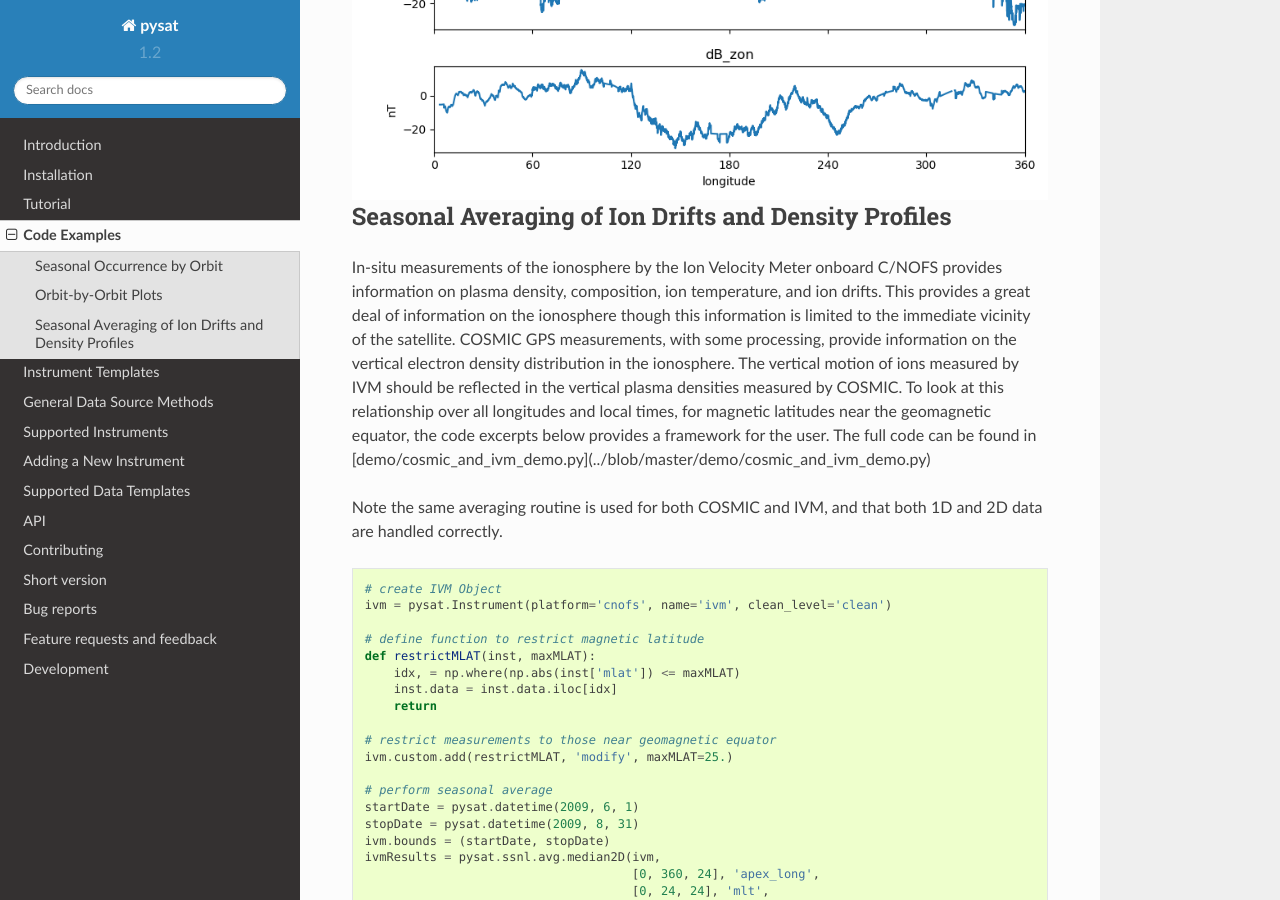
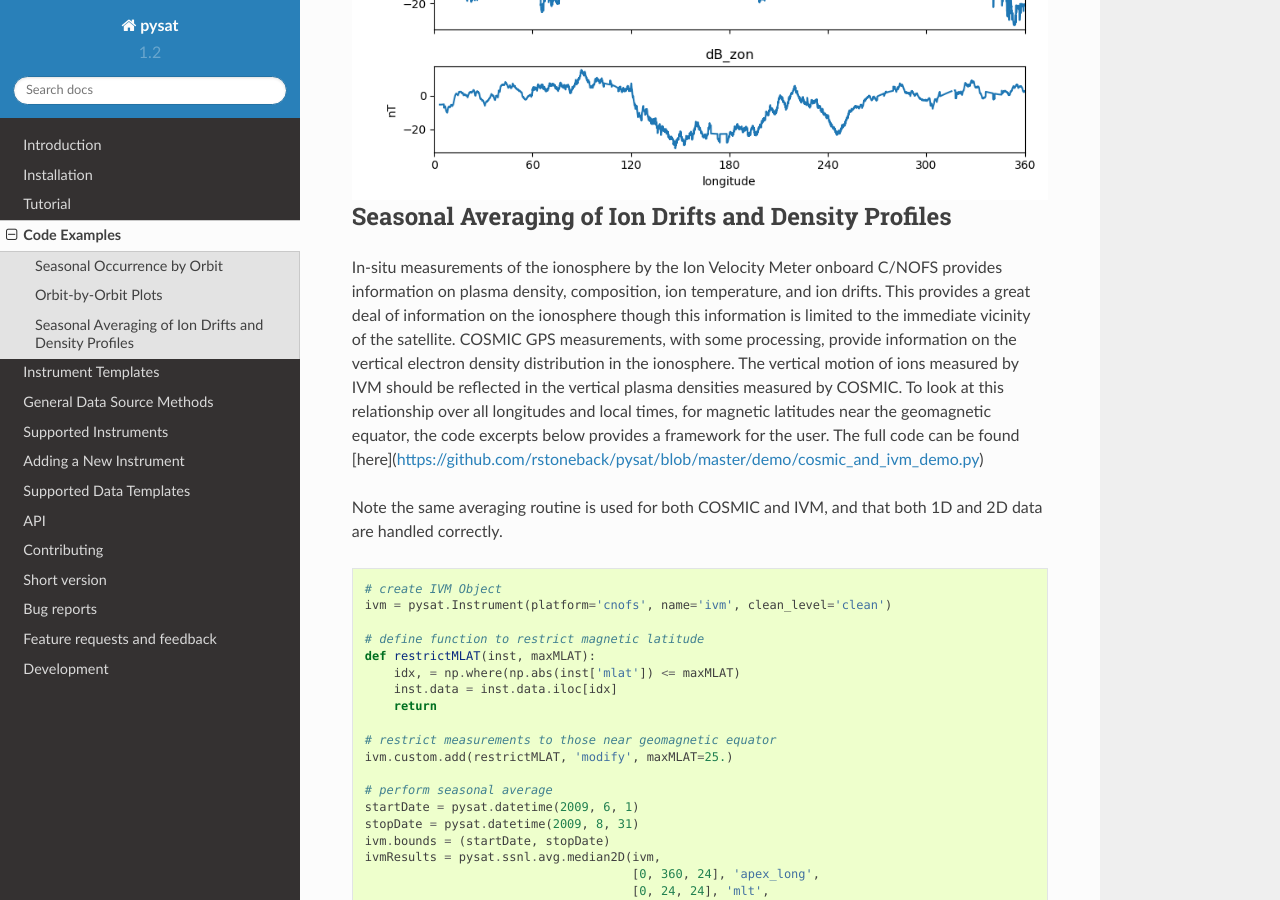
Before and after one commit to pysat/pysat, a Sphinx documentation site: the page built from docs/examples.rst, in a window 1280 px wide and 900 px high, scrolled down 4606 px. Built offline with Sphinx 7.4.7 and the Read the Docs theme 2.0.0, drawn with Linux system fonts in a browser that asks for light colours; formulas are drawn with MathJax 3.

Commit message:
fix link format

```diff
--- a/docs/examples.rst
+++ b/docs/examples.rst
@@ -173,7 +173,7 @@ Sample Output (first orbit only)
 Seasonal Averaging of Ion Drifts and Density Profiles
 -----------------------------------------------------
 
-In-situ measurements of the ionosphere by the Ion Velocity Meter onboard C/NOFS provides information on plasma density, composition, ion temperature, and ion drifts. This provides a great deal of information on the ionosphere though this information is limited to the immediate vicinity of the satellite. COSMIC GPS measurements, with some processing, provide information on the vertical electron density distribution in the ionosphere. The vertical motion of ions measured by IVM should be reflected in the vertical plasma densities measured by COSMIC. To look at this relationship over all longitudes and local times, for magnetic latitudes near the geomagnetic equator, the code excerpts below provides a framework for the user.  The full code can be found in [demo/cosmic_and_ivm_demo.py](../blob/master/demo/cosmic_and_ivm_demo.py)
+In-situ measurements of the ionosphere by the Ion Velocity Meter onboard C/NOFS provides information on plasma density, composition, ion temperature, and ion drifts. This provides a great deal of information on the ionosphere though this information is limited to the immediate vicinity of the satellite. COSMIC GPS measurements, with some processing, provide information on the vertical electron density distribution in the ionosphere. The vertical motion of ions measured by IVM should be reflected in the vertical plasma densities measured by COSMIC. To look at this relationship over all longitudes and local times, for magnetic latitudes near the geomagnetic equator, the code excerpts below provides a framework for the user.  The full code can be found [here](https://github.com/rstoneback/pysat/blob/master/demo/cosmic_and_ivm_demo.py)
 
 Note the same averaging routine is used for both COSMIC and IVM, and that both 1D and 2D data are handled correctly.
 
```
